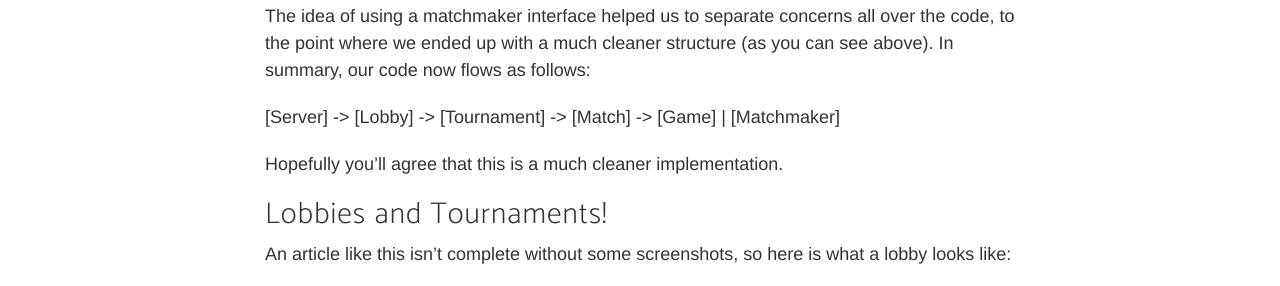
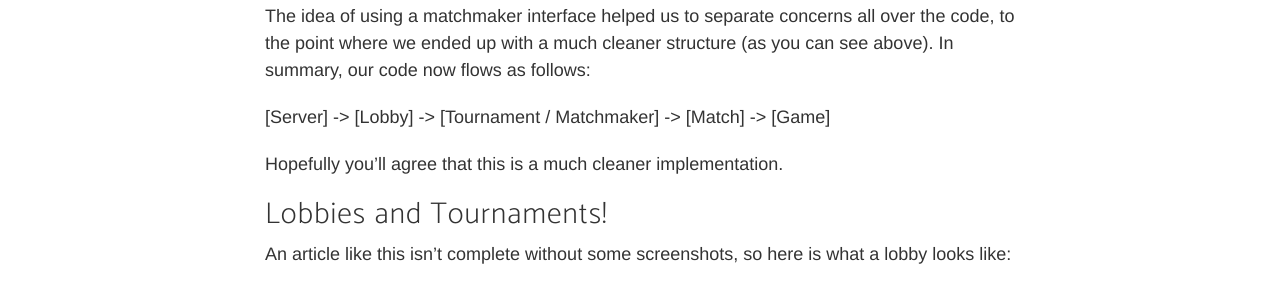
Before and after one commit to socialgorithm/socialgorithm.github.io, a Jekyll site: the page built from _posts/2018-08-14-ultimate-tictactoe-morgan-stanley-european-intern-challenge.markdown, in a window 1280 px wide and 900 px high, scrolled down 3480 px. Shown: the part 153-439 px from the top of the window. Built offline with Jekyll 4.4.1, drawn with Linux system fonts in a browser that asks for light colours; nearby versions of some CDN libraries; some web fonts are replaced; some of the changed text lies outside the part shown.

```diff
--- a/_posts/2018-08-14-ultimate-tictactoe-morgan-stanley-european-intern-challenge.markdown
+++ b/_posts/2018-08-14-ultimate-tictactoe-morgan-stanley-european-intern-challenge.markdown
@@ -47,9 +48,7 @@ Lobbies can be then be configured for different game types, one of which is 1vs1
 
 The idea of using a matchmaker interface helped us to separate concerns all over the code, to the point where we ended up with a much cleaner structure (as you can see above). In summary, our code now flows as follows:
 
-[Server] -> [Lobby] -> [Tournament] -> [Match] -> [Game]
-                             |
-                       [Matchmaker]
+[Server] -> [Lobby] -> [Tournament / Matchmaker] -> [Match] -> [Game]
 
 Hopefully you'll agree that this is a much cleaner implementation.
 
```
Also changed, not shown: other parts of _posts/2018-08-14-ultimate-tictactoe-morgan-stanley-european-intern-challenge.markdown (+1 -0 lines).
